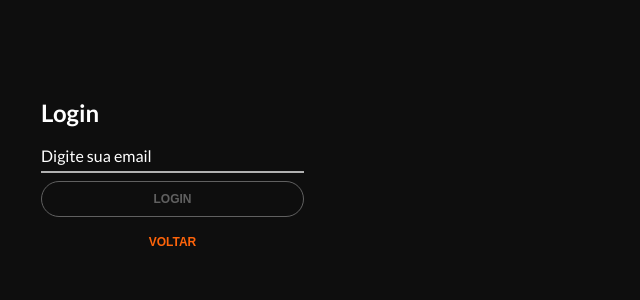
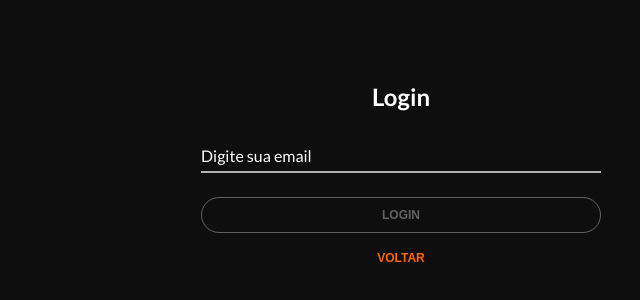
Before and after one commit to Phonedison/aula_react, a React (Vite) app in the folder aula01/desafio_p1/: page / in a window 1280 px wide. Shown: the part 222-522 px from the top of the page, without its empty margins (239-879 px from the left). Built offline with nearby package versions, Linux system fonts and the light colour scheme.

Commit message:
feat: refatorando o componente Formulario

```diff
--- a/aula01/desafio_p1/src/components/Form/index.jsx
+++ b/aula01/desafio_p1/src/components/Form/index.jsx
@@ -1,5 +1,6 @@
 import { ButtonsGroup } from "../Button";
 import { Inputs } from "../Input";
+import style from "./style.module.css";
 export const Formulario = ({
   dispararValidacao,
   setEmail,
@@ -9,7 +10,7 @@ export const Formulario = ({
   validar,
 }) => {
   return (
-    <form onSubmit={dispararValidacao}>
+    <form className={style.container} onSubmit={dispararValidacao}>
       <h2>Login</h2>
 
       <Inputs
--- a/aula01/desafio_p1/src/components/Form/style.module.css
+++ b/aula01/desafio_p1/src/components/Form/style.module.css
@@ -0,0 +1,9 @@
+.container {
+  width: 100%;
+  height: 100%;
+  display: flex;
+  flex-direction: column;
+  gap: 1.6rem;
+  align-items: center;
+  justify-content: center;
+}
--- a/aula01/desafio_p1/src/style/main.css
+++ b/aula01/desafio_p1/src/style/main.css
@@ -43,14 +43,3 @@ section {
 h2 {
   font-size: 2.4rem;
 }
-
-
-.container {
-  width: 100%;
-  height: 100%;
-  display: flex;
-  flex-direction: column;
-  gap: 1.6rem;
-  align-items: center;
-  justify-content: center;
-}
```
